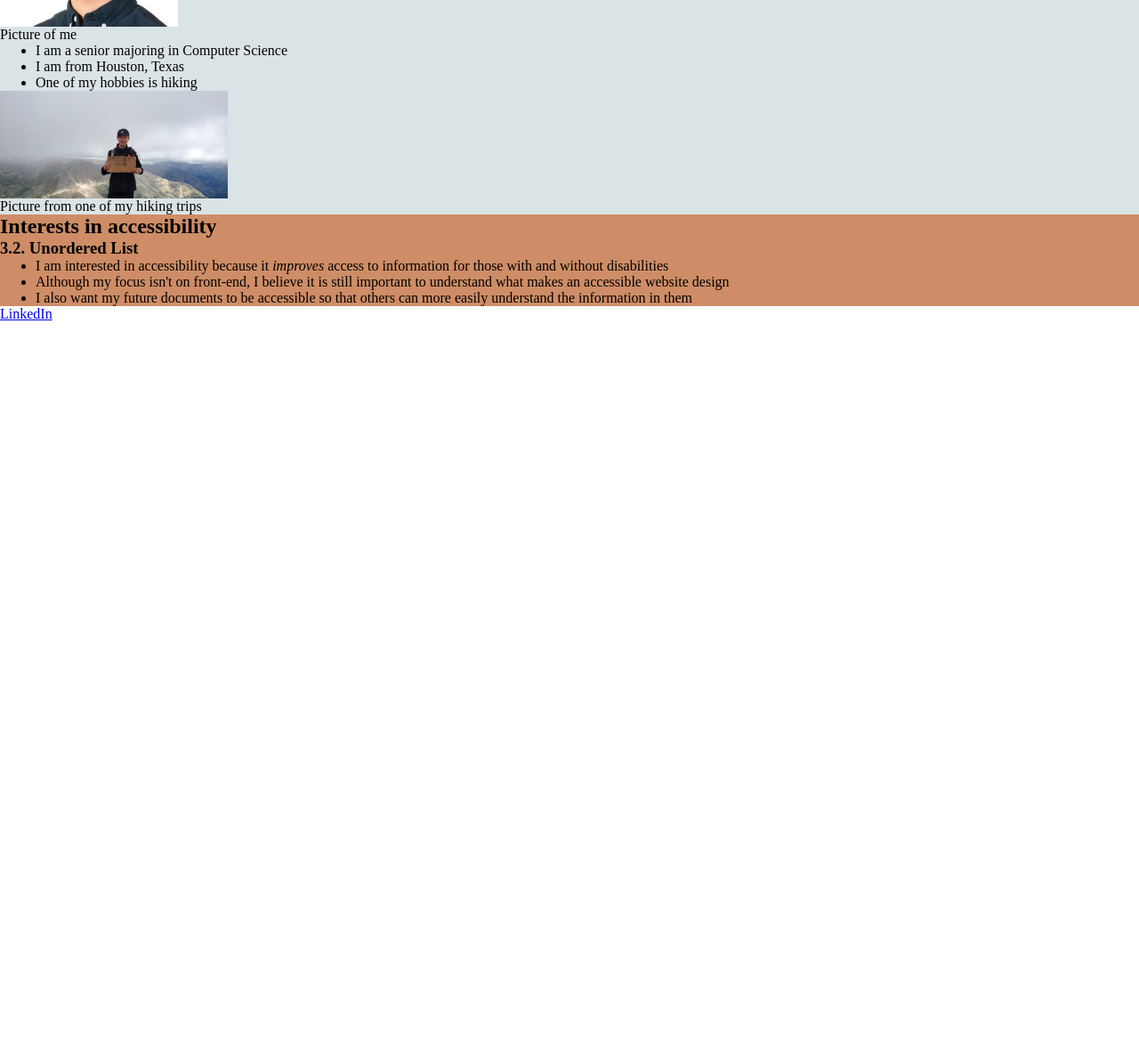
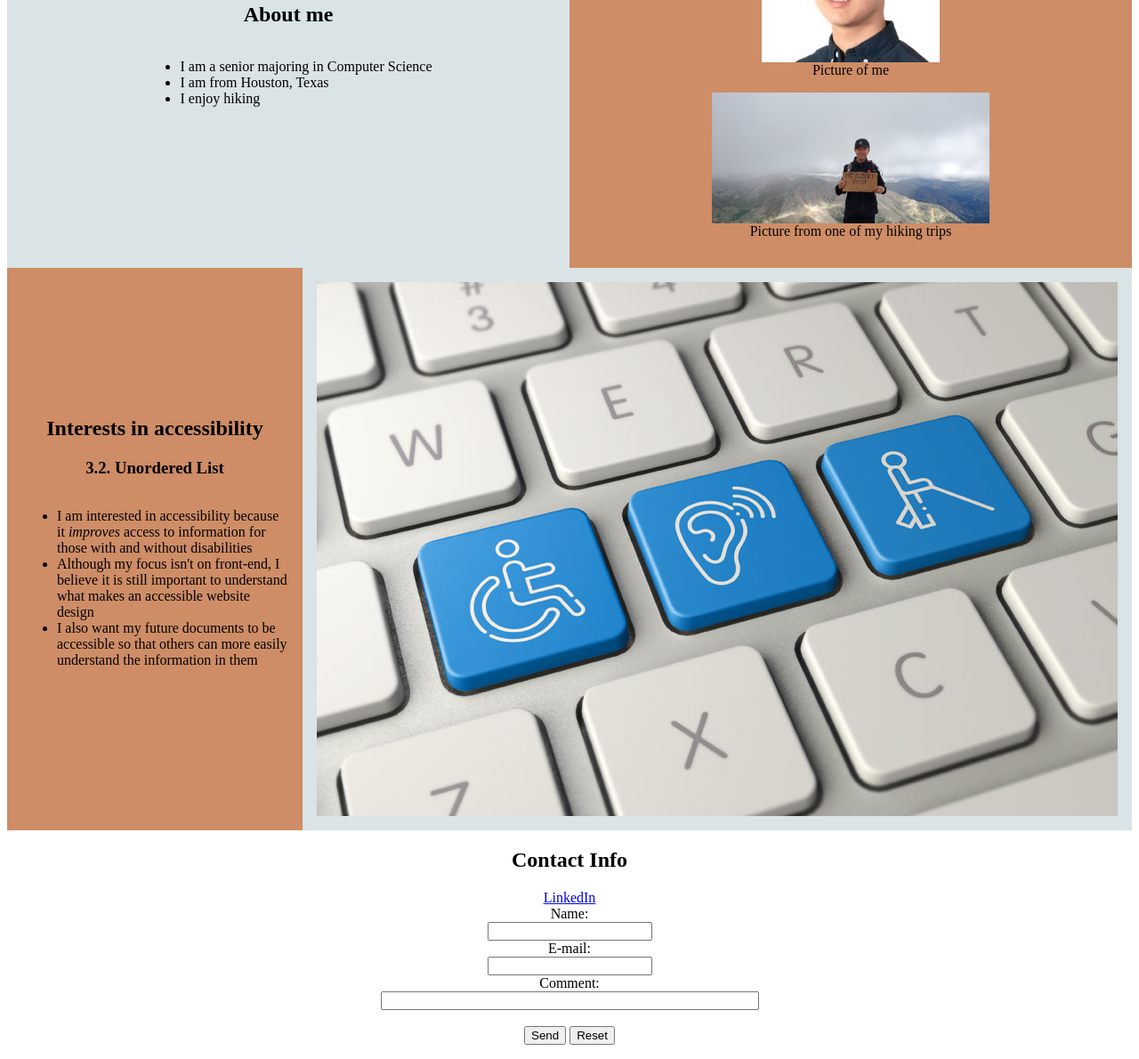
Before and after one commit to Rustproofing/Rustproofing.github.io, a plain HTML site: page index.html in a window 1280 px wide. Shown: the part 247-1437 px from the top of the page at 89% size. Before the commit the page ends 800 px from the top, so only its background shows below. Drawn offline with Linux system fonts and the light colour scheme.

Commit message:
more updates

```diff
--- a/index.html
+++ b/index.html
@@ -2,37 +2,56 @@
 
 <h1> Christopher He Web Page </h1>
 
+<section class="container">
 <div class="sec1">
-<section>
     <h2> About me </h2>
-      <figure>
-        <img src="1658499293160.jfif" alt="personalPic">
-        <figcaption> Picture of me </figcaption>
-      </figure>
-    <ul>
+    <ul class="myUL">
         <li> I am a senior majoring in Computer Science </li>
         <li> I am from Houston, Texas </li>
-        <li> One of my hobbies is hiking </li>
+        <li> I enjoy hiking </li>
     </ul>
-    <figure>
-      <img src="31998.JPEG" class="decorative" alt="hikingPic">
-      <figcaption> Picture from one of my hiking trips </figcaption>
-    </figure>
+</div>
+<div class="sec2">
+  <figure class="personal">
+    <img src="1658499293160.jfif" alt="personalPic">
+    <figcaption> Picture of me </figcaption>
+  </figure>
+  <figure>
+    <img src="31998.JPEG" class="decorative" alt="hikingPic">
+    <figcaption> Picture from one of my hiking trips </figcaption>
+  </figure>
+</div>
 </section>
-</div>
 
+
+<section class="container">
 <div class="sec2">
-<section>
     <h2> Interests in accessibility </h2>
 
     <h3> 3.2. Unordered List </h3>
-        <ul>
+        <ul class="myUL">
             <li> I am interested in accessibility because it <em>improves</em> access to information for those with and without disabilities </li>
             <li> Although my focus isn't on front-end, I believe it is still important to understand what makes an accessible website design </li>
             <li> I also want my future documents to be accessible so that others can more easily understand the information in them </li>
         </ul>
+</div>
+<div class="sec1">
+  <img src="digitalaccessibility_900x600mobile.jpg" alt="accespic">
+</div>
+</section>
 
+<section class="cont">
+<h2> Contact Info </h3>
+  <a href="https://www.linkedin.com/in/christopher-he-560a65193/"> LinkedIn</a>
+
+  <form action="mailto:christopher_he@tamu.com" method="post" enctype="text/plain">
+  Name:<br>
+  <input type="text" name="name"><br>
+  E-mail:<br>
+  <input type="text" name="mail"><br>
+  Comment:<br>
+  <input type="text" name="comment" size="50"><br><br>
+  <input type="submit" value="Send">
+  <input type="reset" value="Reset">
+  </form>
 </section>
-</div>
-
-<a href="https://www.linkedin.com/in/christopher-he-560a65193/">LinkedIn</a>
--- a/mystyle.css
+++ b/mystyle.css
@@ -5,12 +5,12 @@ h1{
   border-top-color: coral;
 }
 
-* {
+/* * {
   margin: 0;
-}
+} */
 
 .decorative{
-  max-width: 20%;
+  max-width: 60%;
 }
 
 .sec1{
@@ -20,3 +20,26 @@ h1{
 .sec2{
   background-color: rgb(206,141,102);
 }
+
+.myUL{
+  display: inline-block;
+  text-align:left;
+}
+
+.cont{
+  text-align:center;
+}
+
+.container {
+  display: table;
+  height: 50%;
+  width: 100%;
+}
+
+div {
+  display: table-cell;
+  text-align:center;
+  vertical-align: middle;
+  width: 50%;
+  padding: 1rem;
+}
```
Also changed, not shown: digitalaccessibility_900x600mobile.jpg (added).
